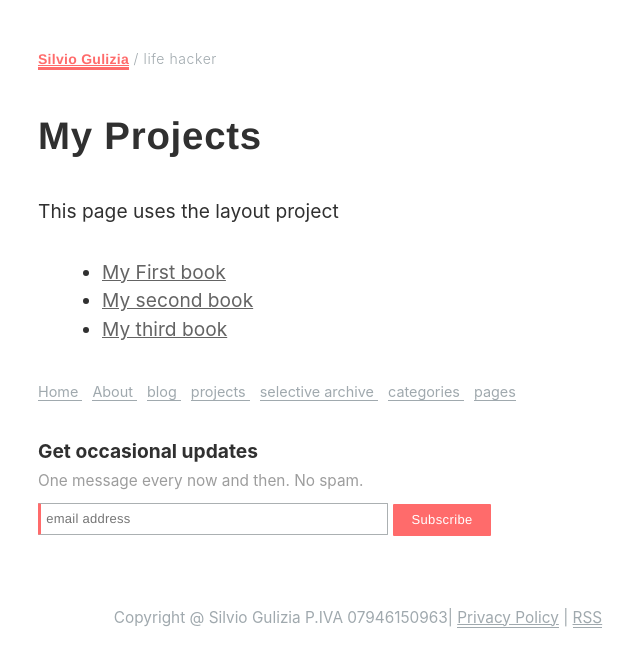
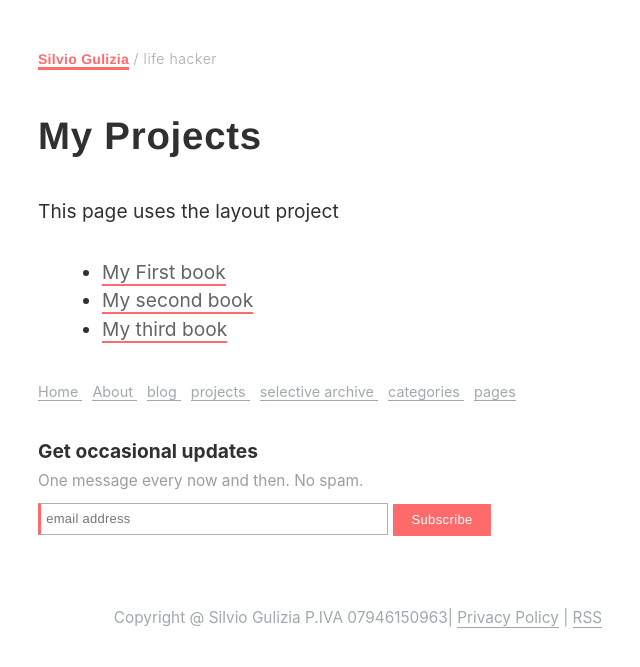
Before and after one commit to sigul/building-jekyll, a Jekyll site: the page built from _pages/projects.html, in a window 1280 px wide. Shown: the top 667 px of the page, without its empty margins (282-922 px from the left). Built offline with Jekyll 4.4.1, drawn with Linux system fonts in a browser that asks for light colours.

Commit message:
edit link style

```diff
--- a/_sass/my-code.scss
+++ b/_sass/my-code.scss
@@ -5,6 +5,10 @@
 
 
 /* my code */
+a, a:visited {
+  text-decoration: none;
+  border-bottom: 2px solid #ff6b6b;
+}
 
 cite {
   display: block;
```
